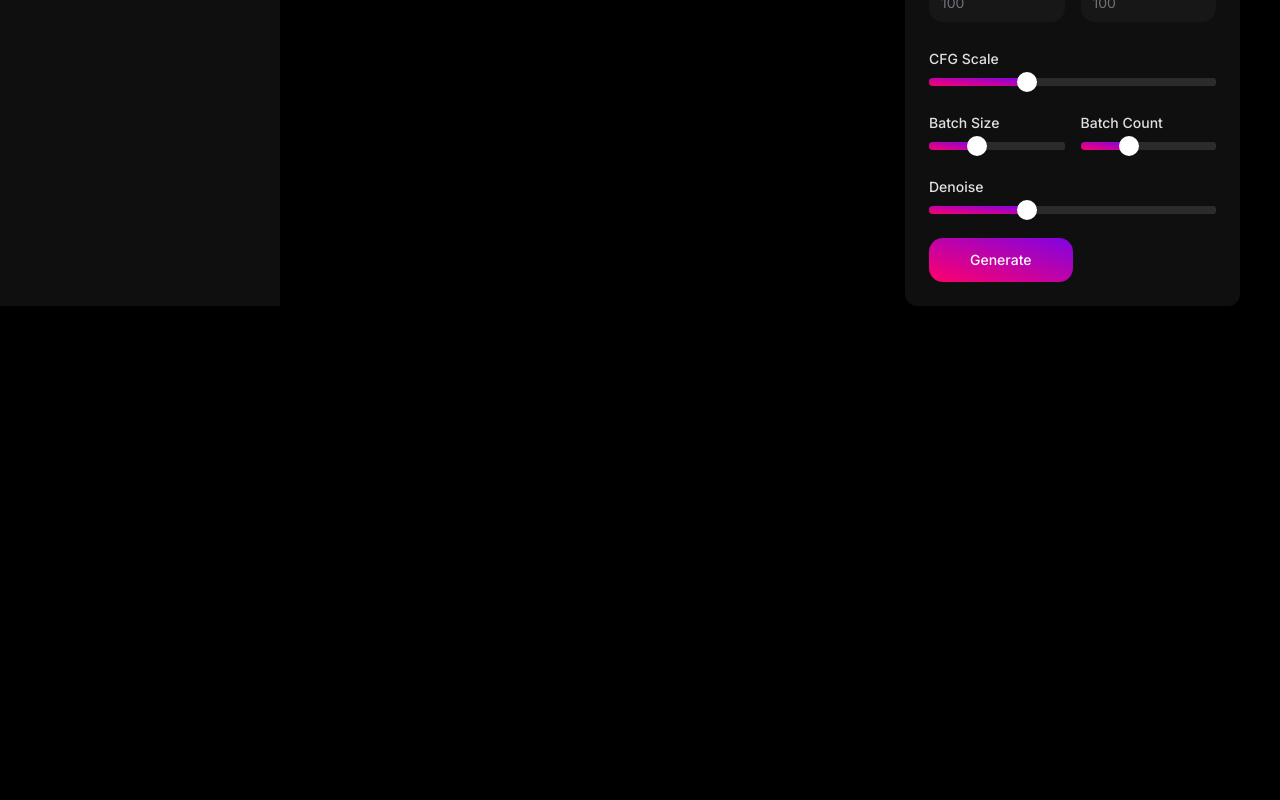
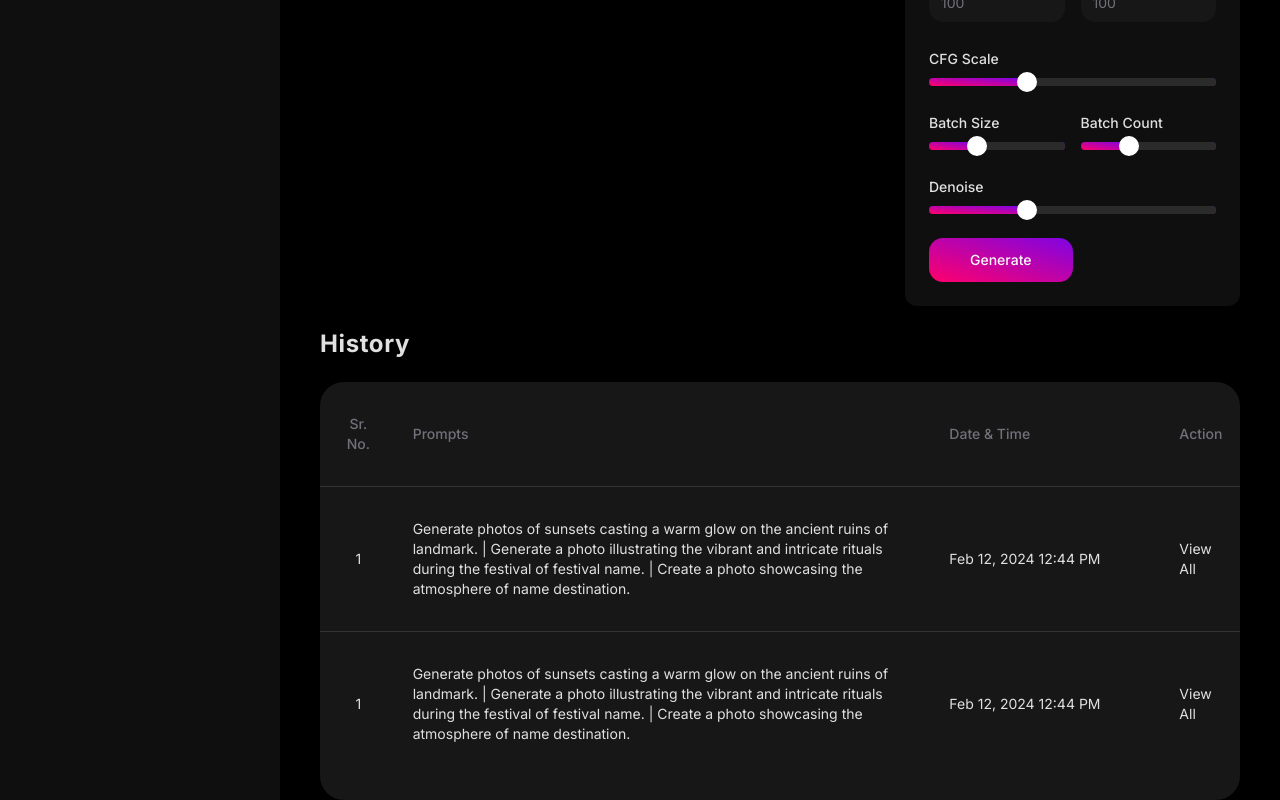
Before and after one commit to ra-kesh/Stupid-AI, a Next.js app: page /generate-image in a window 1280 px wide. Shown: the part 840-1640 px from the top of the page. Before the commit the page ends 1146 px from the top, so only its background shows below. Built offline with nearby package versions, Linux system fonts and the light colour scheme.

Commit message:
feat:added histoty table

```diff
--- /dev/null
+++ b/app/(dashboard)/generate-image/_component/HistoryTable.tsx
@@ -0,0 +1,51 @@
+import React from "react"
+
+import { Card, CardContent, CardHeader, CardTitle } from "@/components/ui/card"
+import { Table, TableBody, TableCell, TableHead, TableHeader, TableRow } from "@/components/ui/table"
+
+const HistoryTable = () => {
+  return (
+    <Card className="col-span-8 border-0  bg-inherit">
+      <CardHeader className="flex flex-row items-center justify-between px-0 ">
+        <CardTitle className="text-logo text-2xl font-bold leading-7 tracking-wide">History</CardTitle>
+      </CardHeader>
+      <CardContent className="rounded-3xl bg-card px-0">
+        <Table>
+          <TableHeader>
+            <TableRow className=" hover:bg-inherit">
+              <TableHead className="w-1/12 py-8 text-center">Sr. No.</TableHead>
+              <TableHead className="w-7/12 py-8">Prompts</TableHead>
+              <TableHead className="w-3/12 py-8">Date & Time</TableHead>
+              <TableHead className="w-1/12 py-8">Action</TableHead>
+            </TableRow>
+          </TableHeader>
+
+          <TableBody className="rounded-3xl ">
+            <TableRow>
+              <TableCell className="py-8 text-center">1</TableCell>
+              <TableCell className=" py-8">
+                Generate photos of sunsets casting a warm glow on the ancient ruins of landmark. | Generate a photo
+                illustrating the vibrant and intricate rituals during the festival of festival name. | Create a photo
+                showcasing the atmosphere of name destination.
+              </TableCell>
+              <TableCell className="text-textforeground py-8">Feb 12, 2024 12:44 PM</TableCell>
+              <TableCell className="text-textforeground py-8">View All </TableCell>
+            </TableRow>
+            <TableRow>
+              <TableCell className="py-8 text-center">1</TableCell>
+              <TableCell className=" py-8">
+                Generate photos of sunsets casting a warm glow on the ancient ruins of landmark. | Generate a photo
+                illustrating the vibrant and intricate rituals during the festival of festival name. | Create a photo
+                showcasing the atmosphere of name destination.
+              </TableCell>
+              <TableCell className="text-textforeground py-8">Feb 12, 2024 12:44 PM</TableCell>
+              <TableCell className="text-textforeground py-8">View All </TableCell>
+            </TableRow>
+          </TableBody>
+        </Table>
+      </CardContent>
+    </Card>
+  )
+}
+
+export default HistoryTable
--- a/app/(dashboard)/generate-image/page.tsx
+++ b/app/(dashboard)/generate-image/page.tsx
@@ -3,6 +3,7 @@ import Image from "next/image"
 
 import { Card, CardContent, CardHeader } from "@/components/ui/card"
 
+import HistoryTable from "./_component/HistoryTable"
 import ImageGenerationForm from "./_component/ImageGenerationForm"
 import imagegeneration from "/public/image_generation_v1.png"
 
@@ -35,6 +36,7 @@ const GenerateImage = () => {
           <ImageGenerationForm />
         </CardContent>
       </Card>
+      <HistoryTable />
     </div>
   )
 }
```
